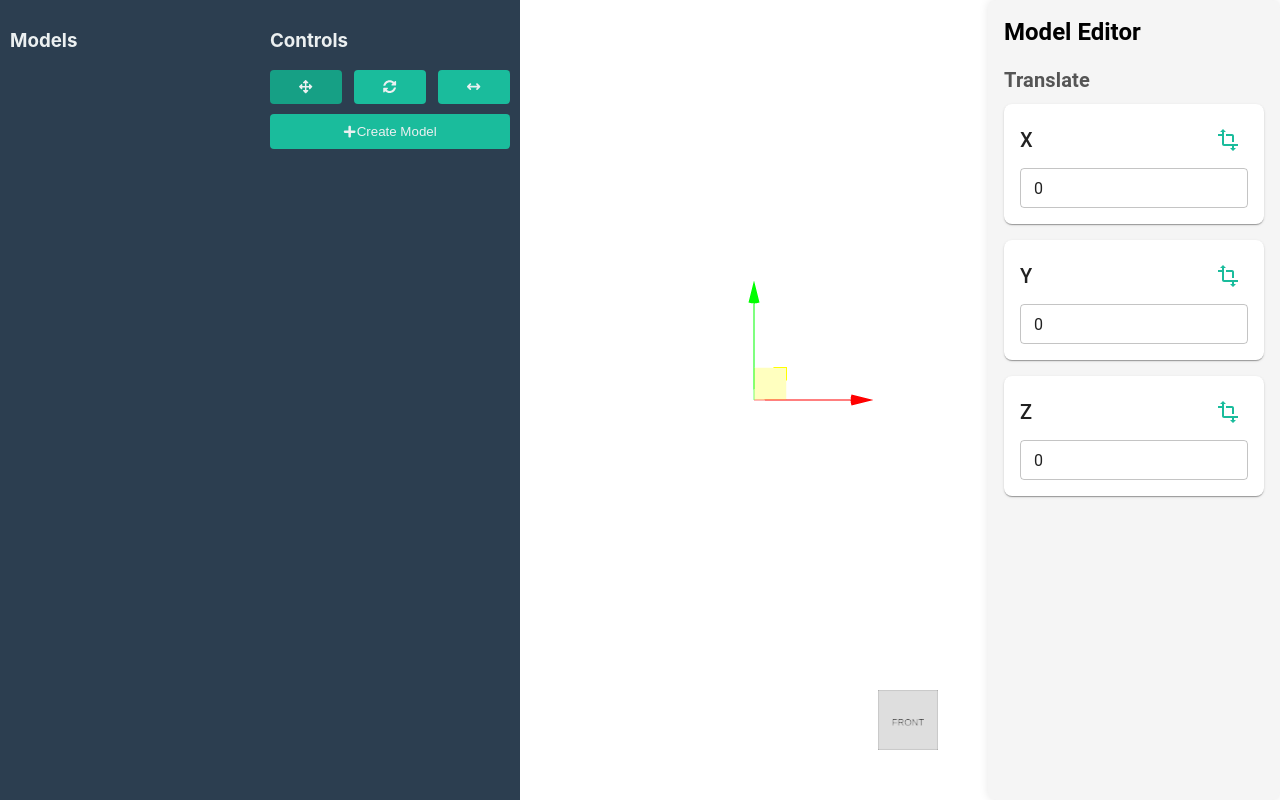
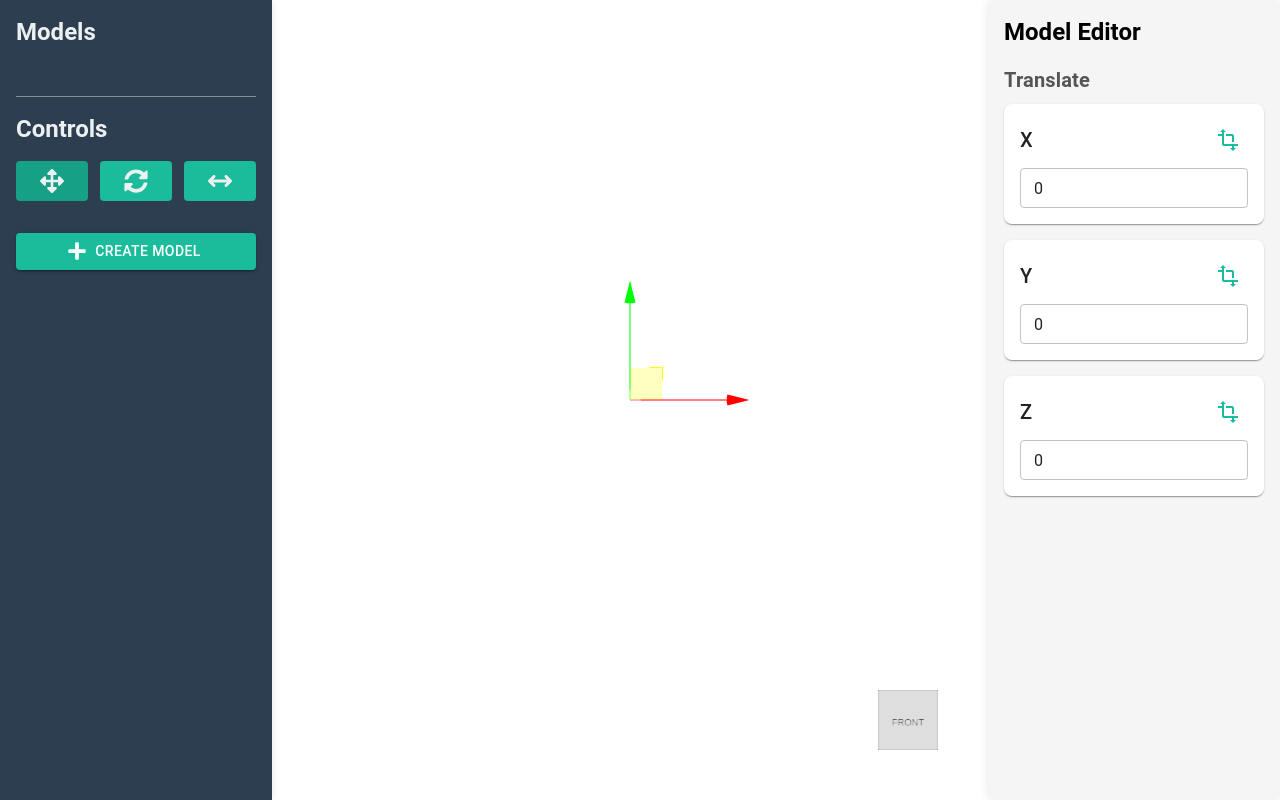
Before and after one commit to saifaldin14/Espada3D, a React (Create React App) app: page / in a window 1280 px wide. Built offline with nearby package versions, Linux system fonts and the light colour scheme.

Commit message:
Improve UI for sidebar

```diff
--- a/src/components/Sidebar.tsx
+++ b/src/components/Sidebar.tsx
@@ -4,6 +4,17 @@ import { createNewModel, selectModel } from "../store/slices/modelSlice";
 import { setActiveTool } from "../store/slices/uiSlice";
 import { FaArrowsAlt, FaSyncAlt, FaPlus } from "react-icons/fa";
 import { FaArrowsLeftRight } from "react-icons/fa6";
+import {
+  Box,
+  Typography,
+  Button,
+  List,
+  ListItem,
+  ListItemButton,
+  ListItemText,
+  IconButton,
+  Divider,
+} from "@mui/material";
 
 const Sidebar: React.FC = () => {
   const models = useSelector((state: any) => state.models.models);
@@ -26,61 +37,77 @@ const Sidebar: React.FC = () => {
   };
 
   return (
-    <>
-      <div style={styles.sidebar}>
-        <h3>Models</h3>
-        <ul style={styles.modelList}>
+    <Box sx={styles.sidebar}>
+      <Typography variant="h5" sx={styles.header}>
+        Models
+      </Typography>
+      <List sx={styles.modelList}>
         {models.map((model: any, index: number) => (
-            <li
+          <ListItem
             key={index}
-              style={{
-                ...styles.modelItem,
+            disablePadding
+            sx={{
               backgroundColor:
-                  model.id === selectedModelId ? "#1abc9c" : "#34495e", // Highlight selected model
+                model.id === selectedModelId ? "#1abc9c" : "#34495e",
+              borderRadius: 1,
+              mb: 1,
+              transition: "background-color 0.3s",
             }}
-              onClick={() => handleModelSelect(model.id)} // Pass the model ID
           >
-              Model {index + 1}
-            </li>
+            <ListItemButton
+              onClick={() => handleModelSelect(model.id)}
+              sx={styles.modelItemButton}
+            >
+              <ListItemText
+                primary={`Model ${index + 1}`}
+                sx={styles.modelItemText}
+              />
+            </ListItemButton>
+          </ListItem>
         ))}
-        </ul>
-      </div>
-      <div style={styles.toolbar}>
-        <h3>Controls</h3>
-        <div style={styles.toolButtons}>
-          <button
-            style={{
+      </List>
+      <Divider sx={styles.divider} />
+      <Typography variant="h5" sx={styles.header}>
+        Controls
+      </Typography>
+      <Box sx={styles.toolButtons}>
+        <IconButton
+          sx={{
             ...styles.toolButton,
-              background: activeTool === "translate" ? "#16a085" : "#1abc9c",
+            backgroundColor: activeTool === "translate" ? "#16a085" : "#1abc9c",
           }}
           onClick={() => handleToolSelect("translate")}
         >
           <FaArrowsAlt />
-          </button>
-          <button
-            style={{
+        </IconButton>
+        <IconButton
+          sx={{
             ...styles.toolButton,
-              background: activeTool === "rotate" ? "#16a085" : "#1abc9c",
+            backgroundColor: activeTool === "rotate" ? "#16a085" : "#1abc9c",
           }}
           onClick={() => handleToolSelect("rotate")}
         >
           <FaSyncAlt />
-          </button>
-          <button
-            style={{
+        </IconButton>
+        <IconButton
+          sx={{
             ...styles.toolButton,
-              background: activeTool === "scale" ? "#16a085" : "#1abc9c",
+            backgroundColor: activeTool === "scale" ? "#16a085" : "#1abc9c",
           }}
           onClick={() => handleToolSelect("scale")}
         >
           <FaArrowsLeftRight />
-          </button>
-        </div>
-        <button style={styles.createButton} onClick={handleCreateModel}>
-          <FaPlus /> Create Model
-        </button>
-      </div>
-    </>
+        </IconButton>
+      </Box>
+      <Button
+        sx={styles.createButton}
+        variant="contained"
+        startIcon={<FaPlus />}
+        onClick={handleCreateModel}
+      >
+        Create Model
+      </Button>
+    </Box>
   );
 };
 
@@ -89,59 +116,51 @@ const styles = {
     width: "240px",
     background: "#2c3e50",
     color: "#ecf0f1",
-    padding: "10px",
-    display: "flex",
-    flexDirection: "column" as "column", // Ensure correct flex direction
-  },
-  toolbar: {
-    background: "#2c3e50",
-    color: "#ecf0f1",
     display: "flex",
     flexDirection: "column" as "column",
-    padding: "10px",
-    width: "240px",
+    padding: 2,
+    boxShadow: "0px 0px 10px rgba(0, 0, 0, 0.1)",
+  },
+  header: {
+    marginBottom: 2,
+    fontWeight: "bold",
+    color: "#ecf0f1",
+  },
+  divider: {
+    marginBottom: 2,
+    backgroundColor: "#95a5a6",
   },
   toolButtons: {
     display: "flex",
     justifyContent: "space-between",
-    marginBottom: "10px",
+    marginBottom: 2,
   },
   toolButton: {
-    background: "#1abc9c",
     color: "#ecf0f1",
-    border: "none",
-    padding: "10px",
-    borderRadius: "4px",
-    cursor: "pointer",
-    transition: "background 0.3s",
-    display: "flex",
-    justifyContent: "center",
-    alignItems: "center",
+    transition: "background-color 0.3s",
     width: "30%",
+    height: "40px",
+    borderRadius: 1,
+    "&:hover": {
+      backgroundColor: "#16a085",
+    },
   },
   createButton: {
-    background: "#1abc9c",
-    color: "#ecf0f1",
-    border: "none",
-    padding: "10px",
-    borderRadius: "4px",
-    cursor: "pointer",
-    transition: "background 0.3s",
-    display: "flex",
-    alignItems: "center",
-    justifyContent: "center",
-    width: "100%",
+    marginTop: 2,
+    backgroundColor: "#1abc9c",
+    "&:hover": {
+      backgroundColor: "#16a085",
+    },
   },
   modelList: {
-    listStyleType: "none",
-    padding: 0,
+    overflowY: "auto" as "auto",
+    marginBottom: 2,
   },
-  modelItem: {
-    padding: "8px",
-    cursor: "pointer",
-    marginBottom: "5px",
-    borderRadius: "4px",
-    transition: "background-color 0.3s",
+  modelItemButton: {
+    padding: "10px",
+  },
+  modelItemText: {
+    color: "#ecf0f1",
   },
 };
 
```
Lines whose indentation alone changed are shown as unchanged.
